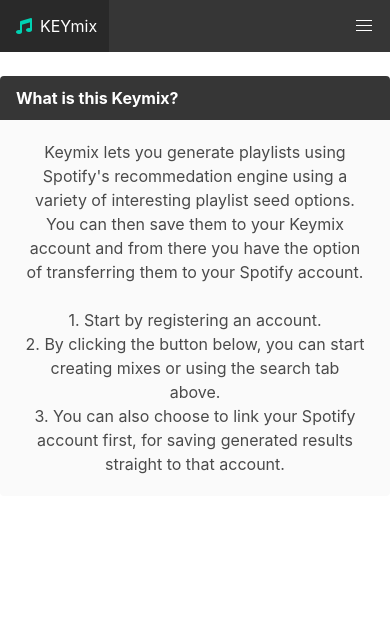
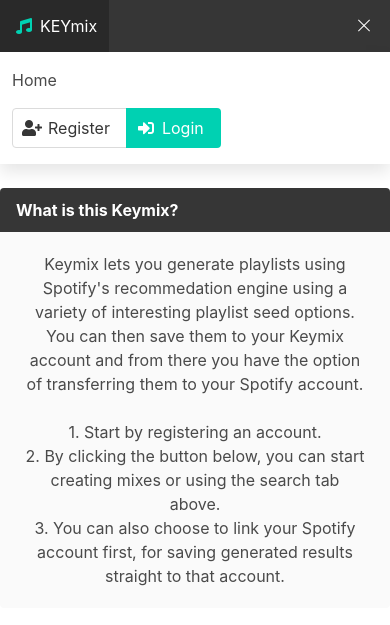
Before and after one commit to michael-schienbein-fhr/keymix, a Flask app: page / in a window 390 px wide, after a click that opens the changed part. Shown: the top 625 px of the page. Run offline with Flask 2, Linux system fonts and the light colour scheme.

Commit message:
fix responsiveness

```diff
--- /dev/null
+++ b/keymix/static/app.css
@@ -0,0 +1,6 @@
+@media screen and (max-width: 1024px) {
+  #flash-msg {
+    display: none;
+    pointer-events: none;
+  }
+}
--- a/keymix/static/app.js
+++ b/keymix/static/app.js
@@ -1,3 +1,15 @@
+$(document).ready(function () {
+
+	// Check for click events on the navbar burger icon
+	$(".navbar-burger").click(function () {
+
+		// Toggle the "is-active" class on both the "navbar-burger" and the "navbar-menu"
+		$(".navbar-burger").toggleClass("is-active");
+		$(".navbar-menu").toggleClass("is-active");
+
+	});
+});
+
 const $subsearch = $("#subsearch");
 const $subsearch_results = $("#subsearch_results");
 const $subsearch_button = $("#subsearch_button");
--- a/keymix/templates/base.html
+++ b/keymix/templates/base.html
@@ -5,18 +5,15 @@
 		<!-- Required meta tags -->
 		<meta charset="utf-8" />
 		<meta name="viewport" content="width=device-width, initial-scale=1" />
-		<link
-			rel="stylesheet"
-			href="https://cdnjs.cloudflare.com/ajax/libs/bulma/0.9.1/css/bulma.min.css"
-			integrity="sha512-ZRv40llEogRmoWgZwnsqke3HNzJ0kiI0+pcMgiz2bxO6Ew1DVBtWjVn0qjrXdT3+u+pSN36gLgmJiiQ3cQtyzA=="
-			crossorigin="anonymous"
-		/>
+		<link rel="stylesheet" href="https://cdn.jsdelivr.net/npm/bulma@0.9.3/css/bulma.min.css">
 		<!-- Font awesome CDN -->
 		<link
 			rel="stylesheet"
 			href="https://cdnjs.cloudflare.com/ajax/libs/font-awesome/5.15.1/css/all.min.css"
 			crossorigin="anonymous"
 		/>
+		<!-- Static styles -->
+		<link rel="stylesheet" href="../static/app.css">
 	</head>
 	<body>
 		<section>
@@ -58,7 +55,7 @@
 					</div>
 
 					<div class="navbar-end">
-						<div class="navbar-item">
+						<div class="navbar-item" id="flash-msg">
 							{% for category,msg in get_flashed_messages(with_categories=true) %}
 							<a class="navbar-item is-pulled-left has-text-{{category}}">{{msg}}</a>
 							{% endfor %}
--- a/keymix/templates/index.html
+++ b/keymix/templates/index.html
@@ -31,9 +31,9 @@
 					</div>
 					<div class="message-body">
 						{% if not session['user_id'] %}
-						<a class="button is-info" href="/auth">
+						<a class="button is-info mt-3" href="/auth">
 						{% else %}
-						<a class="button is-info" href="/search">
+						<a class="button is-info mt-3" href="/search">
 						{% endif %}
 							<span class="icon">
 								<i class="fas fa-search"></i>
@@ -42,7 +42,7 @@
 						</a>
 						{% if not session['user_id'] %}
 						<a
-							class="button is-primary"
+							class="button is-primary mt-3"
 							href="https://accounts.spotify.com/authorize?client_id={{client_id}}&response_type=code&redirect_uri={{redirect_uri}}&scope=playlist-modify-public%20playlist-modify-private%20playlist-read-private"
 						>
 							<span class="icon">
```
